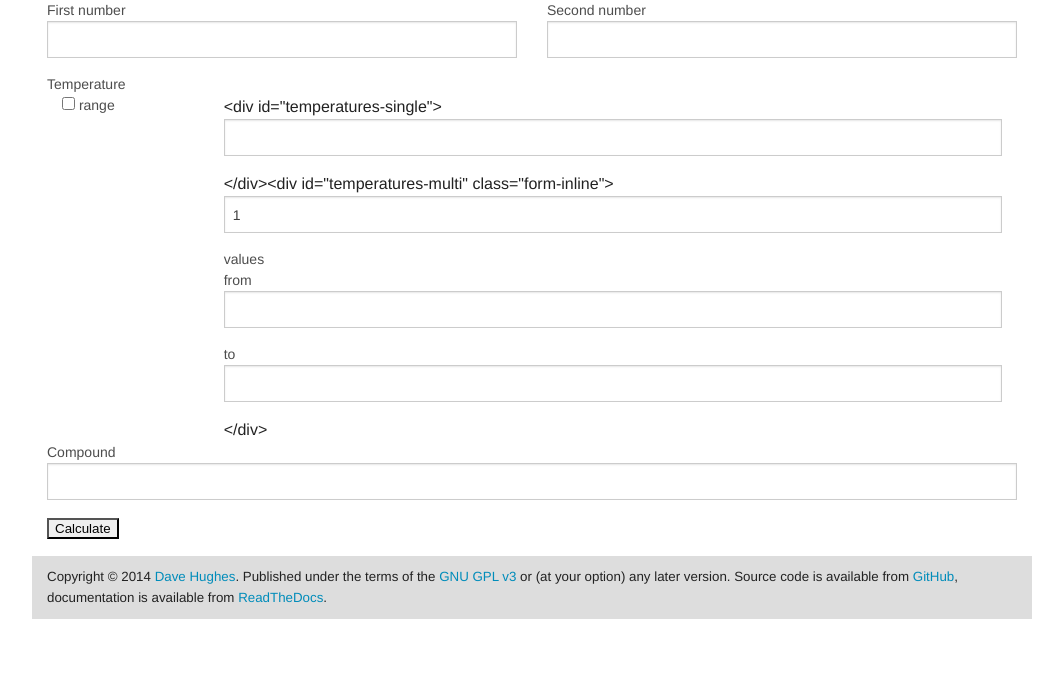
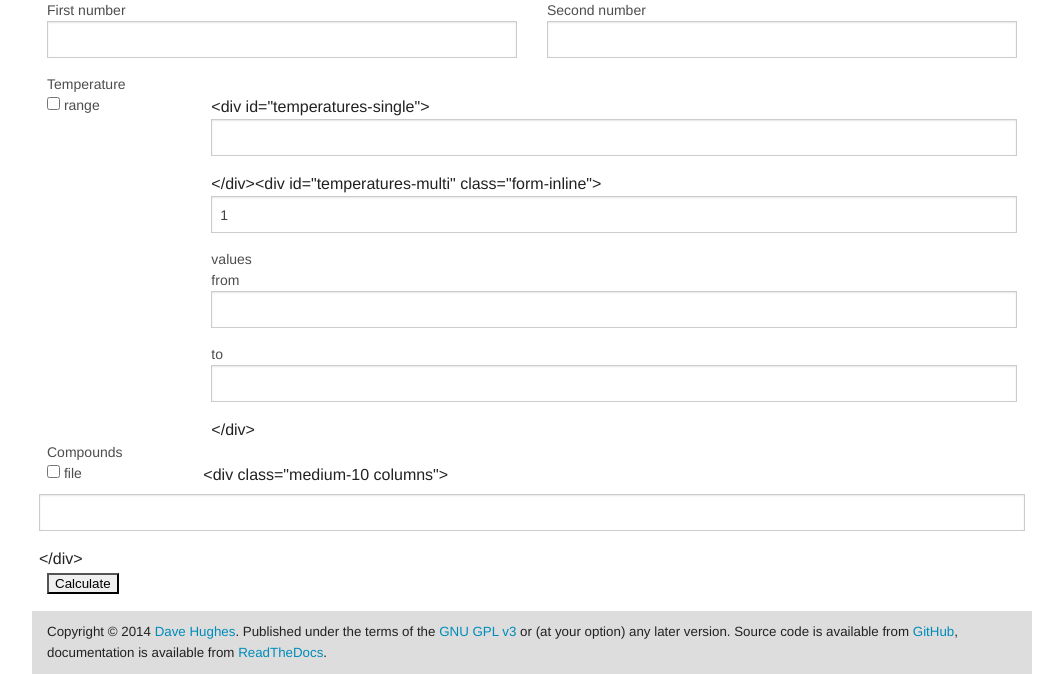
Before and after one commit to waveform-computing/umansysprop, a Flask app: page /tool/test in a window 1280 px wide. Shown: the part 250-924 px from the top of the page, without its empty margins (108-1171 px from the left). Before the commit the page ends 869 px from the top, so only its background shows below. Run offline with Flask 2, Linux system fonts and the light colour scheme; some libraries are stand-ins or nearby versions.

Commit message:
Add a SMILESListField definition

```diff
--- a/umansysprop/forms.py
+++ b/umansysprop/forms.py
@@ -78,6 +78,7 @@
     NoneOf,
     )
 from wtforms.widgets import TextInput
+from flask import request
 
 from .html import html, literal, content, tag
 
@@ -93,9 +94,100 @@
 
     def process_formdata(self, valuelist):
         if valuelist:
-            self.data = pybel.readstring(b'smi', valuelist[0].encode('ascii'))
+            try:
+                self.data = pybel.readstring(b'smi', valuelist[0].encode('ascii'))
+            except IOError:
+                raise ValueError('"%s" is not a valid SMILES string' % valuelist[0])
         else:
             self.data = None
+
+
+class SMILESListField(FormField):
+    def __init__(self, label=None, validators=None, separator='-', **kwargs):
+        max_count = kwargs.pop('max_count', 1000)
+
+        class ListForm(Form):
+            single = SMILESField('Compound', default='', validators=validators)
+            multi = FileField('Compounds')
+
+        super(SMILESListField, self).__init__(
+                ListForm, label, validators=None, separator=separator,
+                **kwargs)
+
+    def __call__(self, **kwargs):
+        # XXX The following is specific to the UManSysProp layout
+        return tag.div(
+            tag.div(
+                tag.label(
+                    tag.input(
+                        id='%s-file' % self.name,
+                        type='checkbox',
+                        value='file'
+                        ),
+                    ' file'
+                    ),
+                class_='medium-2 columns'
+                ),
+            tag.div(
+                self.form.single,
+                self.form.multi,
+                class_='medium-10 columns'
+                ),
+            class_='row'
+            )
+
+    @property
+    def scripts(self):
+        template = """\
+$(document).ready(function() {
+    if ($('#%(multi)s').val()) {
+        $('#%(name)s-file').prop('checked', true);
+        $('#%(single)s').hide();
+        $('#%(single)s').prop('disabled', true);
+    }
+    else {
+        $('#%(name)s-file').prop('checked', false);
+        $('#%(multi)s').hide();
+        $('#%(multi)s').prop('disabled', true);
+    }
+});
+$('#%(name)s-file').change(function() {
+    if (this.checked) {
+        $('#%(single)s').fadeOut('fast', function() {
+            $('#%(single)s').prop('disabled', true);
+            $('#%(multi)s').prop('disabled', false);
+            $('#%(multi)s').fadeIn('fast');
+        });
+    }
+    else {
+        $('#%(multi)s').fadeOut('fast', function() {
+            $('#%(multi)s').prop('disabled', true);
+            $('#%(single)s').prop('disabled', false);
+            $('#%(single)s').fadeIn('fast');
+        });
+    }
+});
+"""
+        return tag.script(literal(template % {
+            'name': self.name,
+            'single': self.form.single.id,
+            'multi': self.form.multi.id,
+            }))
+
+    @property
+    def data(self):
+        if self.form.multi.name in request.files:
+            try:
+                return [
+                    pybel.readstring(b'smi', s.strip())
+                    for (i, s) in enumerate(
+                        request.files[self.form.multi.name].read().splitlines())
+                    ]
+            except IOError:
+                raise ValueError('"%s" is not a valid SMILES string on line %d' % (
+                    s, i))
+        else:
+            return [self.form.single.data]
 
 
 def frange(start, stop=None, step=1.0):
@@ -153,7 +245,7 @@
 
     def __call__(self, **kwargs):
         # XXX The following is specific to the UManSysProp layout
-        return literal(''.join((
+        return tag.div(
             tag.div(
                 tag.label(
                     tag.input(
@@ -188,8 +280,9 @@
                     class_='form-inline'
                     ),
                 class_='medium-10 columns'
-                )
-            )))
+                ),
+            class_='row'
+            )
 
     @property
     def scripts(self):
--- a/umansysprop/server.py
+++ b/umansysprop/server.py
@@ -38,6 +38,7 @@
 from . import tools
 
 app = Flask(__name__)
+app.config['MAX_CONTENT_LENGTH'] = 16 * 1024 * 1024
 
 @app.route('/')
 def index():
--- a/umansysprop/templates/test.html
+++ b/umansysprop/templates/test.html
@@ -16,7 +16,7 @@
 </div>
 <div class="row">
   <div class="small-12 columns">
-    {{ render_field(form.compound) }}
+    {{ render_field(form.compounds) }}
   </div>
 </div>
 {% endblock %}
--- a/umansysprop/templates/tool.html
+++ b/umansysprop/templates/tool.html
@@ -21,7 +21,7 @@
 {% endmacro %}
 
 {% block content %}
-<form method="POST">
+<form method="POST" enctype="multipart/form-data">
   {% block form %}
   {% for field in form %}
   <div class="row">
--- a/umansysprop/tools/test.py
+++ b/umansysprop/tools/test.py
@@ -35,11 +35,15 @@
 
 
 class HandlerForm(Form):
-    number1 = IntegerField('First number', validators=[InputRequired()])
-    number2 = IntegerField('Second number', validators=[InputRequired()])
-    temperatures = FloatRangeField('Temperature', validators=[InputRequired(), NumberRange(min=0.0, max=100.0)])
-    compound = SMILESField('Compound', validators=[InputRequired()])
+    number1 = IntegerField('First number')
+    number2 = IntegerField('Second number')
+    temperatures = FloatRangeField('Temperature', validators=[NumberRange(min=0.0, max=100.0)])
+    compounds = SMILESListField('Compounds')
 
 
-def handler(number1, number2, temperatures, compound):
-    return {'result': number1 + number2, 'range': list(temperatures), 'formula': compound.formula}
+def handler(number1, number2, temperatures, compounds):
+    return {
+            'result': number1 + number2,
+            'range': list(temperatures),
+            'formula': [c.formula for c in compounds],
+            }
```
